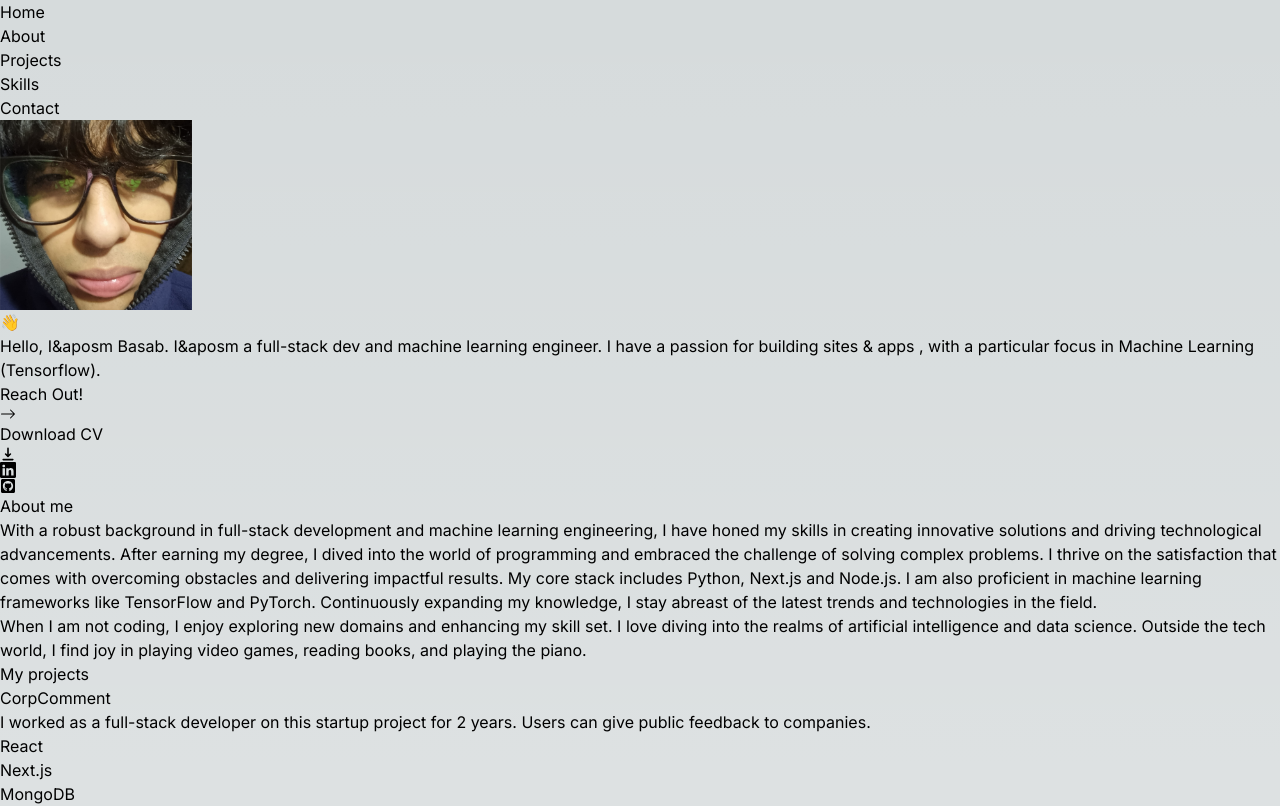
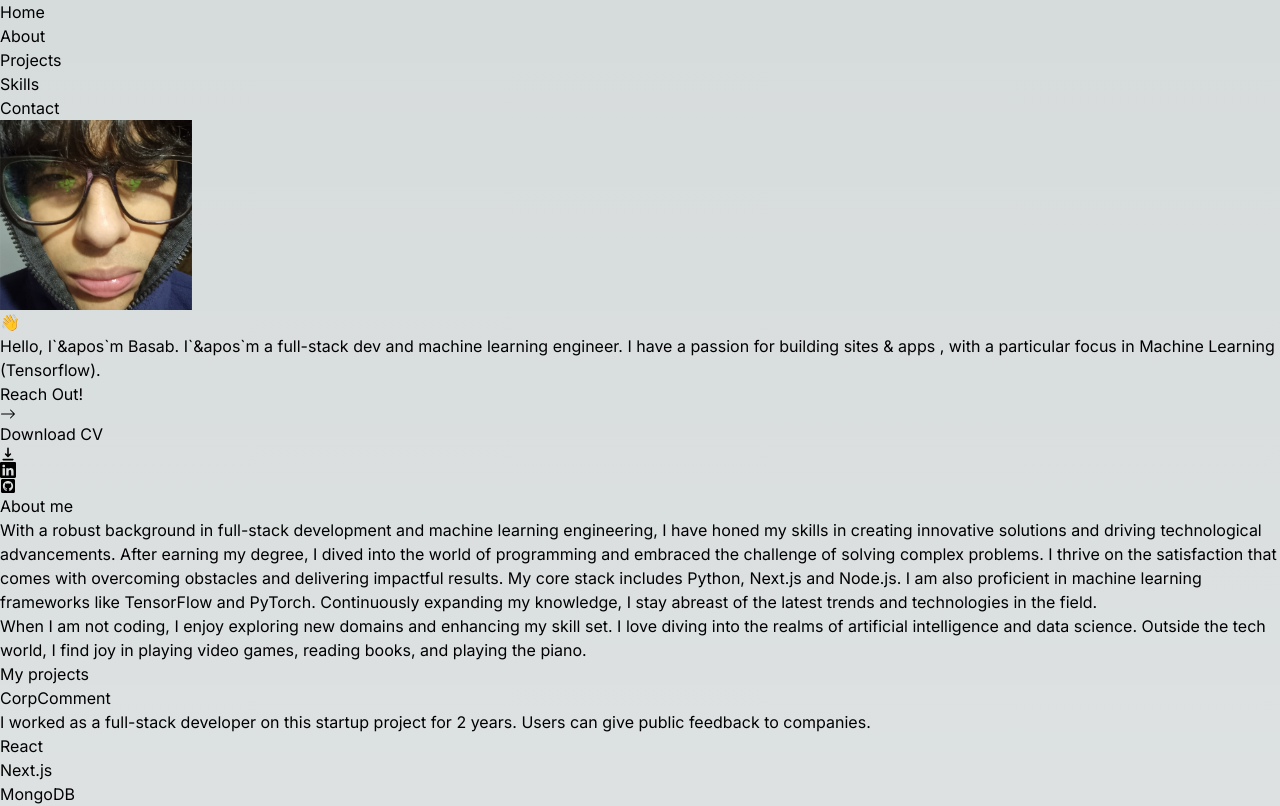
Before and after one commit to comethrusws/portfoliov2, a Next.js app: page / in a window 1280 px wide. Shown: the top 806 px of the page. Built offline with nearby package versions, Linux system fonts and the light colour scheme.

Commit message:
Commit #5.2: The same thing again... Sighhhhhhhhhhhh

```diff
--- a/components/intro.tsx
+++ b/components/intro.tsx
@@ -59,7 +59,7 @@ export default function Intro() {
         initial={{ opacity: 0, y: 100 }}
         animate={{ opacity: 1, y: 0 }}
       >
-        <span className="font-bold">Hello, I&aposm Basab.</span> I&aposm a{" "}
+        <span className="font-bold">Hello, I`&apos`m Basab.</span> I`&apos`m a{" "}
         <span className="font-bold">full-stack dev</span> and{" "}
         <span className="font-bold">machine learning engineer</span>. I have a passion for
         building <span className="italic">sites & apps </span>, with a particular focus in {" "}
```
